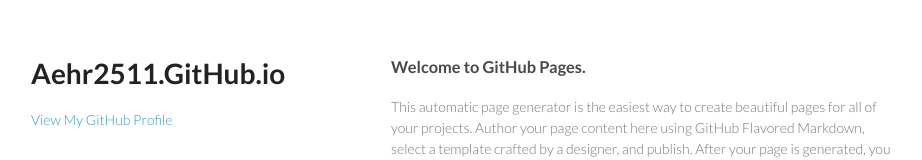
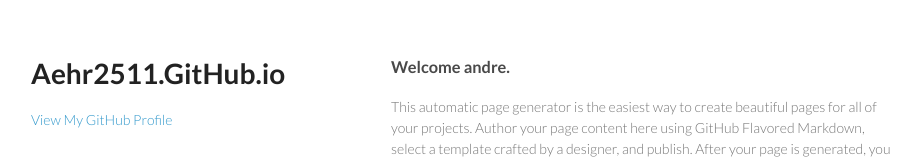
Before and after one commit to aehr2511/aehr2511.github.io, a plain HTML site: page index.html in a window 1280 px wide. Shown: the top 160 px of the page, without its empty margins (179-1101 px from the left). Drawn offline with Linux system fonts and the light colour scheme.

Commit message:
primer push

```diff
--- a/index.html
+++ b/index.html
@@ -24,7 +24,7 @@
       </header>
       <section>
         <h3>
-<a id="welcome-to-github-pages" class="anchor" href="#welcome-to-github-pages" aria-hidden="true"><span class="octicon octicon-link"></span></a>Welcome to GitHub Pages.</h3>
+<a id="welcome-to-github-pages" class="anchor" href="#welcome-to-github-pages" aria-hidden="true"><span class="octicon octicon-link"></span></a>Welcome andre.</h3>
 
 <p>This automatic page generator is the easiest way to create beautiful pages for all of your projects. Author your page content here using GitHub Flavored Markdown, select a template crafted by a designer, and publish. After your page is generated, you can check out the new branch:</p>
 
```
